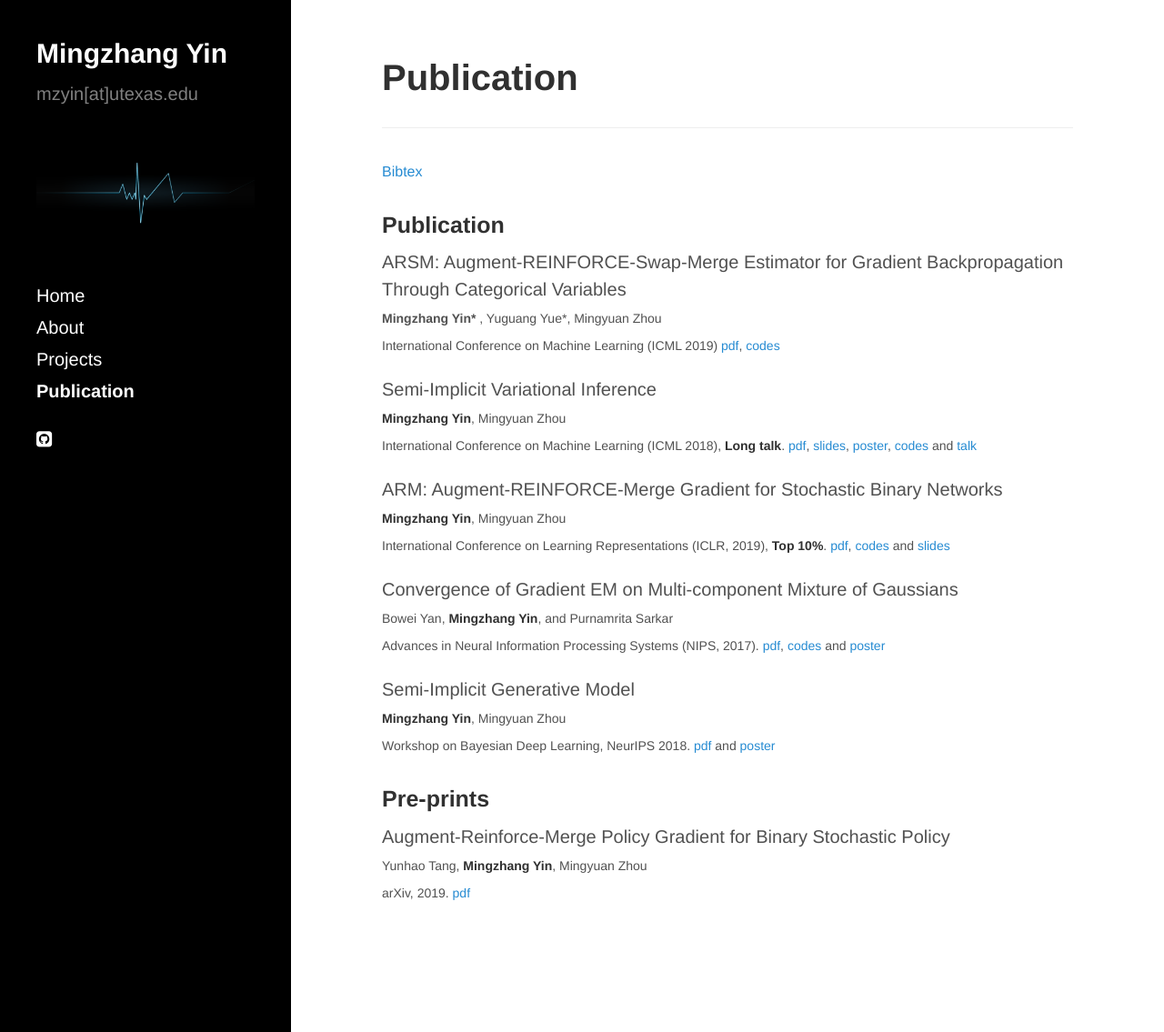
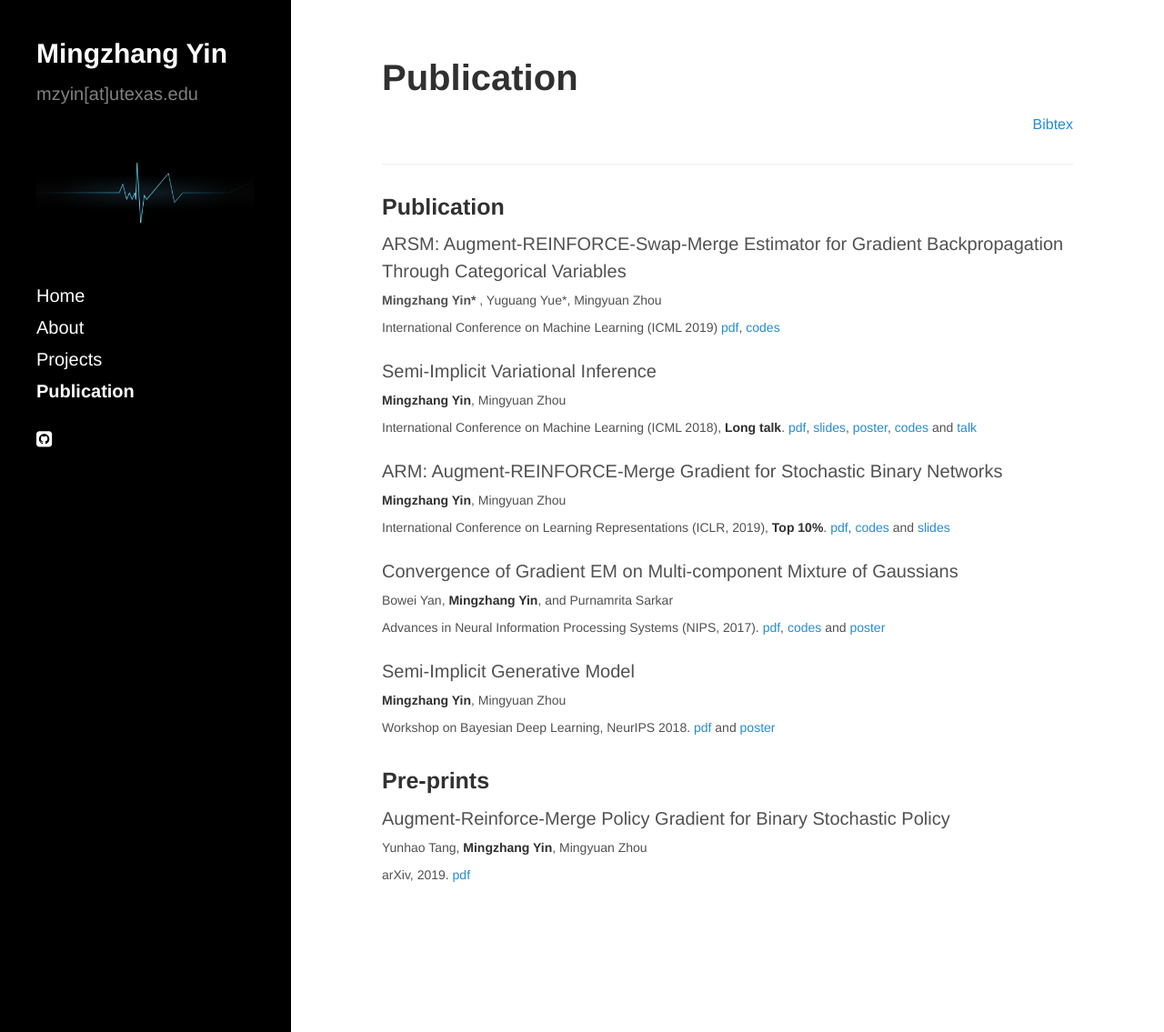
Before and after one commit to mingzhang-yin/mingzhang-yin.github.io, a Jekyll site: the page built from publications.md, in a window 1280 px wide and 1135 px high. Shown: the whole window at 91% size. Built offline with Jekyll 4.4.1, drawn with Linux system fonts in a browser that asks for light colours; nearby versions of some CDN libraries.

Commit message:
Update publications.md

```diff
--- a/publications.md
+++ b/publications.md
@@ -2,9 +2,10 @@
 layout: page
 title: Publication
 ---
+<div style="text-align: right"> <span style="font-size:16px"> <a href="https://mingzhang-yin.github.io/assets/pdfs/reference.bib">Bibtex</a> </span>  </div>
 ___
 
-<span style="font-size:16px"> <a href="https://mingzhang-yin.github.io/assets/pdfs/reference.bib">Bibtex</a> </span>
+
 
 ### Publication
 ARSM: Augment-REINFORCE-Swap-Merge Estimator for Gradient Backpropagation Through Categorical Variables
```
